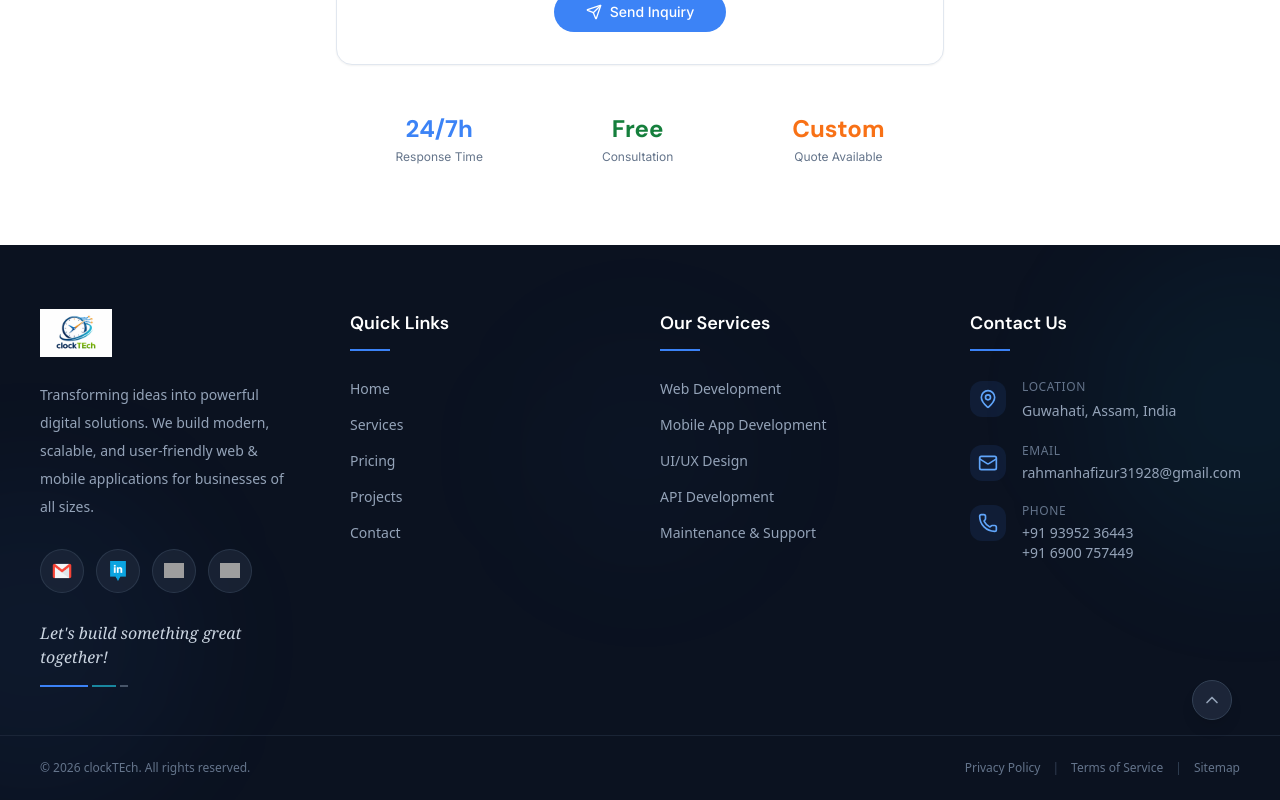
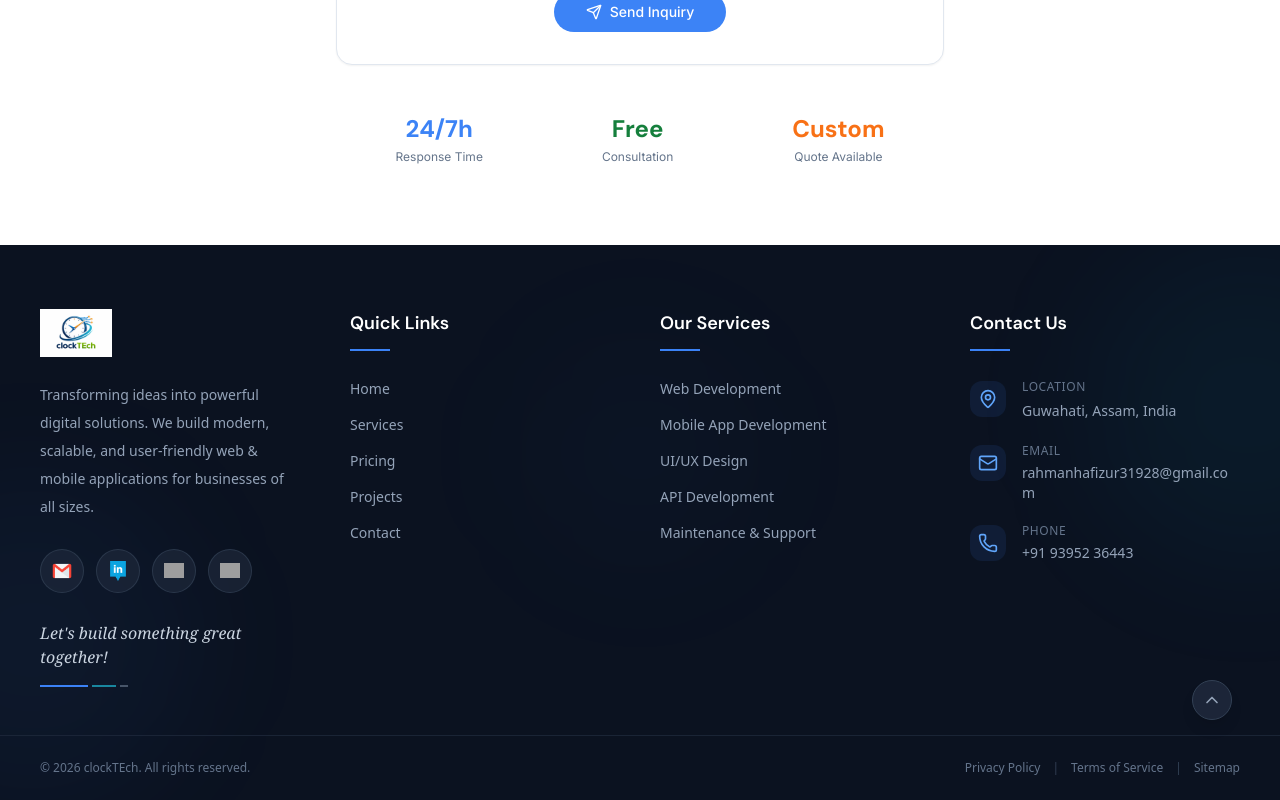
Before and after one commit to hafizur2713/ClockTech, a React (Vite) app: page / in a window 1280 px wide. Shown: the part 2823-3623 px from the top of the page. Built offline with nearby package versions, Linux system fonts and the light colour scheme; grey boxes are pictures that could not be loaded; the HTML template or start-up script is replaced by a standard one.

Commit message:
footer modified

```diff
--- a/src/components/layout/Footer.tsx
+++ b/src/components/layout/Footer.tsx
@@ -5,15 +5,11 @@ import {
   MapPin,
   Mail,
   Phone,
-  Clock,
   ChevronUp,
   ArrowUpRight,
 } from "lucide-react";
 
-// Logo
 import logoImage from "../../assets/images/ChatGPT Image Apr 18, 2026, 07_20_16 AM.png";
-
-// Social Icons
 import emailIcon from "../../assets/images/4202011emailgmaillogomailsocialsocialmedia-115677_115624.png";
 import linkedinIcon from "../../assets/images/social_media_logo_linkedin_icon-icons.com_69094.png";
 import githubIcon from "../../assets/images/github-logo_icon-icons.com_73546.png";
@@ -23,15 +19,13 @@ import whatsappIcon from "../../assets/images/Whatsapp_37229.png";
 const Footer = () => {
   const [isChatOpen, setIsChatOpen] = useState(false);
 
-  // WhatsApp
   const whatsappNumber = "919395236443";
   const whatsappMessage =
     "Hi! I'm interested in your web development services.";
 
-  // Current year
   const currentYear = new Date().getFullYear();
 
-  // Footer links
+  // Quick Links
   const quickLinks = [
     { name: "Home", href: "#home" },
     { name: "Services", href: "#services" },
@@ -40,6 +34,7 @@ const Footer = () => {
     { name: "Contact", href: "#contact" },
   ];
 
+  // Services
   const services = [
     { name: "Web Development", href: "#services" },
     { name: "Mobile App Development", href: "#services" },
@@ -48,6 +43,7 @@ const Footer = () => {
     { name: "Maintenance & Support", href: "#services" },
   ];
 
+  // Social Links
   const socialLinks = [
     {
       name: "Email",
@@ -71,6 +67,7 @@ const Footer = () => {
     },
   ];
 
+  // Scroll to top
   const scrollToTop = () => {
     window.scrollTo({
       top: 0,
@@ -81,9 +78,9 @@ const Footer = () => {
   return (
     <footer className="relative overflow-hidden bg-[#0b1220] font-sans text-slate-300">
 
-      {/* =========================================================
+      {/* =====================================================
           BACKGROUND DECORATION
-      ========================================================= */}
+      ===================================================== */}
 
       <div className="pointer-events-none absolute -left-32 bottom-0 h-80 w-80 rounded-full bg-blue-500/5 blur-3xl" />
 
@@ -91,17 +88,17 @@ const Footer = () => {
 
       <div className="pointer-events-none absolute left-1/2 top-20 h-64 w-64 -translate-x-1/2 rounded-full bg-blue-500/[0.02] blur-3xl" />
 
-      {/* =========================================================
+      {/* =====================================================
           MAIN FOOTER
-      ========================================================= */}
+      ===================================================== */}
 
       <div className="relative z-10 mx-auto max-w-7xl px-6 pb-12 pt-16 sm:px-8 lg:px-10">
 
         <div className="grid grid-cols-1 gap-12 md:grid-cols-2 lg:grid-cols-4 lg:gap-10">
 
-          {/* =====================================================
+          {/* =================================================
               COLUMN 1 - BRAND
-          ===================================================== */}
+          ================================================= */}
 
           <div className="lg:pr-6">
 
@@ -161,7 +158,7 @@ const Footer = () => {
               Let's build something great together!
             </p>
 
-            {/* Small Decorative Line */}
+            {/* Decorative Line */}
 
             <div className="mt-4 flex items-center gap-1">
               <span className="h-[2px] w-12 bg-blue-500" />
@@ -171,9 +168,9 @@ const Footer = () => {
 
           </div>
 
-          {/* =====================================================
+          {/* =================================================
               COLUMN 2 - QUICK LINKS
-          ===================================================== */}
+          ================================================= */}
 
           <div>
 
@@ -199,9 +196,8 @@ const Footer = () => {
                     <span>{link.name}</span>
 
                     <ArrowUpRight
-                      className="h-3.5 w-3.5 opacity-0 transition-all duration-300 group-hover:translate-x-0.5 group-hover:-translate-y-0.5 group-hover:opacity-100"
+                      className="h-3.5 w-3.5 opacity-0 transition-all duration-300 group-hover:-translate-y-0.5 group-hover:translate-x-0.5 group-hover:opacity-100"
                     />
-
                   </a>
 
                 </li>
@@ -211,9 +207,9 @@ const Footer = () => {
 
           </div>
 
-          {/* =====================================================
-              COLUMN 3 - SERVICES
-          ===================================================== */}
+          {/* =================================================
+              COLUMN 3 - OUR SERVICES
+          ================================================= */}
 
           <div>
 
@@ -239,7 +235,7 @@ const Footer = () => {
                     <span>{service.name}</span>
 
                     <ArrowUpRight
-                      className="h-3.5 w-3.5 opacity-0 transition-all duration-300 group-hover:translate-x-0.5 group-hover:-translate-y-0.5 group-hover:opacity-100"
+                      className="h-3.5 w-3.5 opacity-0 transition-all duration-300 group-hover:-translate-y-0.5 group-hover:translate-x-0.5 group-hover:opacity-100"
                     />
 
                   </a>
@@ -251,9 +247,9 @@ const Footer = () => {
 
           </div>
 
-          {/* =====================================================
-              COLUMN 4 - CONTACT
-          ===================================================== */}
+          {/* =================================================
+              COLUMN 4 - CONTACT US
+          ================================================= */}
 
           <div>
 
@@ -305,7 +301,7 @@ const Footer = () => {
 
                   <a
                     href="mailto:rahmanhafizur31928@gmail.com"
-                    className="mt-1 block text-sm text-slate-400 transition-colors duration-300 hover:text-blue-400"
+                    className="mt-1 block break-all text-sm text-slate-400 transition-colors duration-300 hover:text-blue-400"
                   >
                     rahmanhafizur31928@gmail.com
                   </a>
@@ -332,16 +328,12 @@ const Footer = () => {
                     href="tel:+919395236443"
                     className="mt-1 block text-sm text-slate-400 transition-colors duration-300 hover:text-blue-400"
                   >
-                    +91 93952 36443 <br /> +91 6900 757449
+                    +91 93952 36443
                   </a>
 
                 </div>
 
               </li>
-
-              {/* Working Hours */}
-
-
 
             </ul>
 
@@ -351,15 +343,15 @@ const Footer = () => {
 
       </div>
 
-      {/* =========================================================
+      {/* =====================================================
           DIVIDER
-      ========================================================= */}
+      ===================================================== */}
 
       <div className="relative z-10 border-t border-slate-800/80" />
 
-      {/* =========================================================
+      {/* =====================================================
           BOTTOM BAR
-      ========================================================= */}
+      ===================================================== */}
 
       <div className="relative z-10 mx-auto max-w-7xl px-6 py-6 sm:px-8 lg:px-10">
 
@@ -371,7 +363,7 @@ const Footer = () => {
             © {currentYear} clockTEch. All rights reserved.
           </p>
 
-          {/* Bottom Links */}
+          {/* Legal Links */}
 
           <div className="flex flex-wrap items-center justify-center gap-3 text-slate-500">
 
@@ -406,9 +398,9 @@ const Footer = () => {
 
       </div>
 
-      {/* =========================================================
-          SCROLL TO TOP
-      ========================================================= */}
+      {/* =====================================================
+          SCROLL TO TOP BUTTON
+      ===================================================== */}
 
       <button
         onClick={scrollToTop}
@@ -418,9 +410,9 @@ const Footer = () => {
         <ChevronUp className="h-5 w-5" />
       </button>
 
-      {/* =========================================================
+      {/* =====================================================
           WHATSAPP CHAT POPUP
-      ========================================================= */}
+      ===================================================== */}
 
       {isChatOpen && (
         <div className="fixed bottom-24 right-5 z-[100] w-[calc(100%-2.5rem)] max-w-[360px] overflow-hidden rounded-2xl bg-white shadow-2xl ring-1 ring-black/5 sm:right-6">
@@ -432,9 +424,7 @@ const Footer = () => {
             <div className="flex items-center gap-3">
 
               <div className="flex h-10 w-10 items-center justify-center rounded-full bg-white/20">
-
                 <MessageCircle className="h-5 w-5 text-white" />
-
               </div>
 
               <div>
@@ -465,7 +455,7 @@ const Footer = () => {
 
           <div className="bg-[#f0f2f5] p-4">
 
-            <div className="relative mb-1 rounded-xl rounded-tl-none bg-white p-4 shadow-sm">
+            <div className="rounded-xl rounded-tl-none bg-white p-4 shadow-sm">
 
               <p className="text-sm leading-6 text-gray-700">
                 Hello! 👋
@@ -493,11 +483,8 @@ const Footer = () => {
               rel="noopener noreferrer"
               className="flex w-full items-center justify-center gap-2 rounded-xl bg-[#25D366] py-3 text-sm font-semibold text-white shadow-sm transition-all duration-300 hover:bg-[#1ebe5d] hover:shadow-md"
             >
-
               <MessageCircle className="h-5 w-5" />
-
               Start Chat
-
             </a>
 
           </div>
@@ -505,9 +492,9 @@ const Footer = () => {
         </div>
       )}
 
-      {/* =========================================================
+      {/* =====================================================
           WHATSAPP FLOATING BUTTON
-      ========================================================= */}
+      ===================================================== */}
 
       <button
         onClick={() => setIsChatOpen(!isChatOpen)}
```
